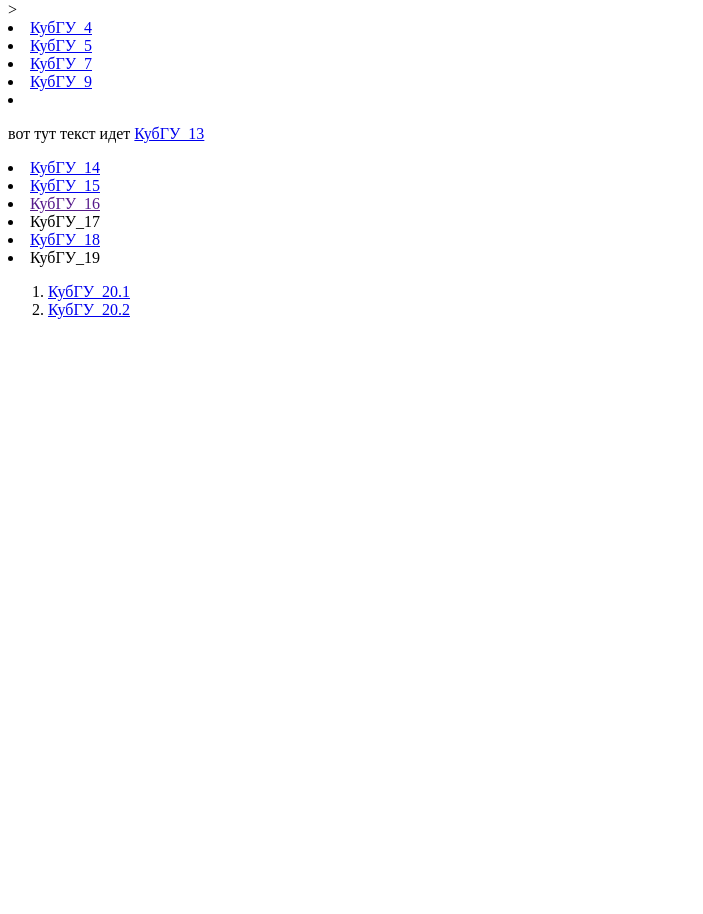
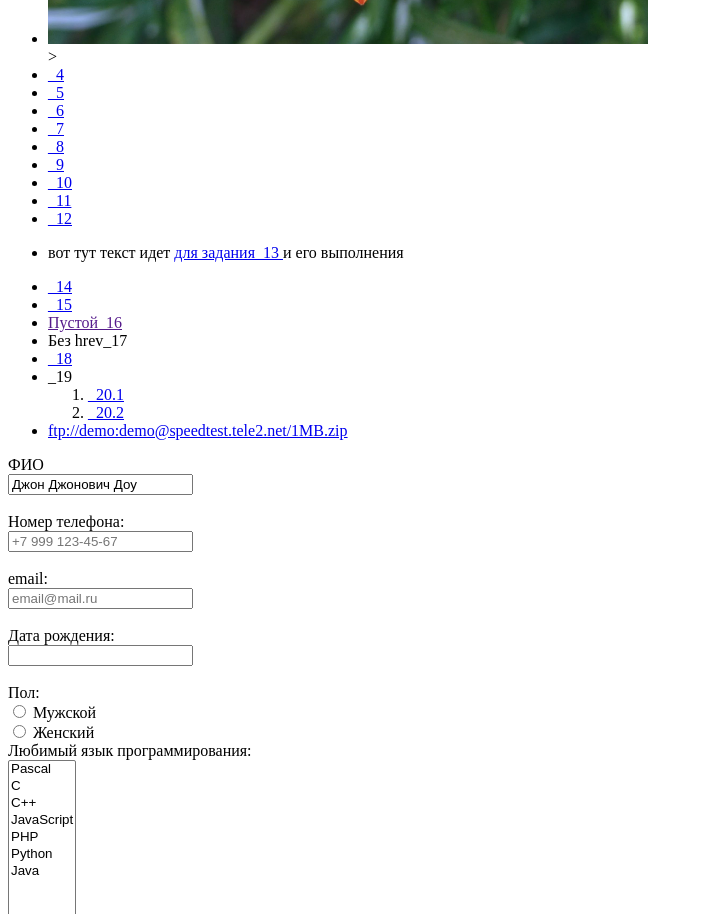
Before and after one commit to gggggggleb09/gggggggleb09.github.io, a plain HTML site: page index.html in a window 1280 px wide. Shown: the part 497-1411 px from the top of the page, without its empty margins (0-703 px from the left). Before the commit the page ends 832 px from the top, so only its background shows below. Drawn offline with Linux system fonts and the light colour scheme.

Commit message:
Update index.html

```diff
--- a/index.html
+++ b/index.html
@@ -1,30 +1,130 @@
-<li> <a href="http://kubsu.ru/">КубГУ_1</a>
+<head>
+    <meta charset="UTF-8">
+    <meta name="viewport" content="width=device-width, initial-scale=1.0">
+    <title>Lab1</title>
+</head>
+<body>
+    <h2 id="top">Список ссылок </h2>
+    <ul>
+<li>
+  <a href="http://kubsu.ru/">_1</a>
 </li>
-<li> <a href="https://kubsu.ru/">КубГУ_2</a>
+<li>
+  <a href="https://kubsu.ru/">_2</a>
 </li>
-<li> <img src="image.jpg" alt="Цветок" style="width: 600px;" /> </li>>
-<li> <a href="/public-portfolio/44046">КубГУ_4</a>
+<li>
+  <img src="image.jpg" alt="Цветок" style="width: 600px;" /> </li>>
+<li>
+  <a href="/index.html">_4</a>
  </li>
-<li> <a href="/">КубГУ_5</a>
+<li>
+  <a href="/">_5</a>
 </li>
-<li> <a href="https://www.kubsu.ru/ru/public-portfolio/13518">КубГУ_7</a>
+<li>
+   <a href="#form">_6</a>
 </li>
-<li> <a href="./www.kubsu.ru">КубГУ_9</a>
+<li>
+  <a href="https://www.kubsu.ru/ru/public-portfolio/13518">_7</a>
 </li>
-<li> <p> вот тут текст идет <a href="./www.kubsu.ru">КубГУ_13 </a>  </p>
+<li>
+  <a href="https://www.amazon.com/stores/page/ADB3739F-CC98-4809-9E1F-C36731141002?ingress=3&id=123">_8</a>
 </li>
-<li> <a href="https://www.dota2.com/home">КубГУ_14</a>
+<li>
+  <a href="./www.kubsu.ru">_9</a>
 </li>
-<li> <a href=" https://encrypted-tbn2.gstatic.com/images?q=tbn:ANd9GcSWteVBFfUwF-ZOVDfNeJxdrqgdBHWrMSv1tBZOcfaFdPLhga29AhJUMbNTAaRY4ppj5CEc6g2_lha_01MEMZFtY85JHWew7qFIIDMTeaF53A">КубГУ_15 </a>
+<li>
+  <a href="about/page3.html">_10</a>
 </li>
-<li> <a href="">КубГУ_16</a>
+<li>
+  <a href="../globIndex1.html">_11</a>
 </li>
-<li> <a>КубГУ_17 </a>
+<li>
+<a href="../../globIndex.html">_12</a>
 </li>
-<li> <a href="https://www.dota2.com/home" rel="nofollow">КубГУ_18</a>
+<li>
+  <p> вот тут текст идет <a href="./www.kubsu.ru">для задания_13 </a> и его выполнения </p>
 </li>
-<li> <a <meta name="https://www.dota2.com/home" content="noindex">КубГУ_19</a>
+<li>
+  <a href="https://www.dota2.com/home">_14</a>
+</li>
+<li>
+  <a href=" https://encrypted-tbn2.gstatic.com/images?q=tbn:ANd9GcSWteVBFfUwF-ZOVDfNeJxdrqgdBHWrMSv1tBZOcfaFdPLhga29AhJUMbNTAaRY4ppj5CEc6g2_lha_01MEMZFtY85JHWew7qFIIDMTeaF53A">_15 </a>
+</li>
+<li>
+  <a href="">Пустой_16</a>
+</li>
+<li>
+  <a>Без hrev_17 </a>
+</li>
+<li>
+  <a href="https://example.com/hidden" rel="nofollow">_18</a>
+</li>
+<li>
+<a  hrev="https://example.com/noindex" rel="noindex">_19</a>
 <ol>
-  <li><a href="https://www.dota2.com/home" title="Играй на здоровье">КубГУ_20.1</a></li>
-  <li><a href="https://www.leagueoflegends.com" title="Играй не на здоровье">КубГУ_20.2</a></li>
+  <li><a href="https://www.dota2.com/home" title="Играйте на здоровье">_20.1</a></li>
+  <li><a href="https://www.leagueoflegends.com" title="Играйте не на здоровье">_20.2</a></li>
 </ol>
+<li>
+  <a href="ftp://demo:demo@speedtest.tele2.net/1MB.zip">ftp://demo:demo@speedtest.tele2.net/1MB.zip</a>
+</li>
+    </ul>
+<label>
+        ФИО<br />
+        <input name="name"
+          type="text"
+          value="Джон Джонович Доу" />
+      </label><br /><br />
+
+      <label>
+        Номер телефона:<br />
+        <input name="phone"
+          type="tel"
+          placeholder="+7 999 123-45-67" />
+      </label><br /><br />
+
+      <label>
+        email:<br />
+        <input name="email"
+          type="email"
+          placeholder="email@mail.ru" />
+      </label><br /><br />
+
+      <label>
+      Дата рождения:<br />
+      <input name="birthdate"
+        type="number" />
+    </label><br /><br />
+
+    Пол:<br />
+    <label><input type="radio" name="gender" value="male" /> Мужской</label><br />
+    <label><input type="radio" name="gender" value="female" /> Женский</label><br />
+
+    <label>
+      Любимый язык программирования:<br />
+      <select name="languages[]" multiple="multiple" size="10">
+        <option value="Pascal">Pascal</option>
+        <option value="C">C</option>
+        <option value="C++">C++</option>
+        <option value="JavaScript">JavaScript</option>
+        <option value="PHP">PHP</option>
+        <option value="Python">Python</option>
+        <option value="Java">Java</option>
+      </select>
+    </label><br /><br />
+
+    <label>
+        Биография:<br />
+        <textarea name="bio" placeholder="Биография"
+            style="width:400px; height:150px;"></textarea>
+        </label><br /><br />
+
+        <label>
+        <input type="checkbox" name="agree" required />
+        С соглашением ознакомлен(а)
+    </label><br /><br />
+
+        <input type="submit" value="Сохранить" />
+
+</body>
+</html>
```
